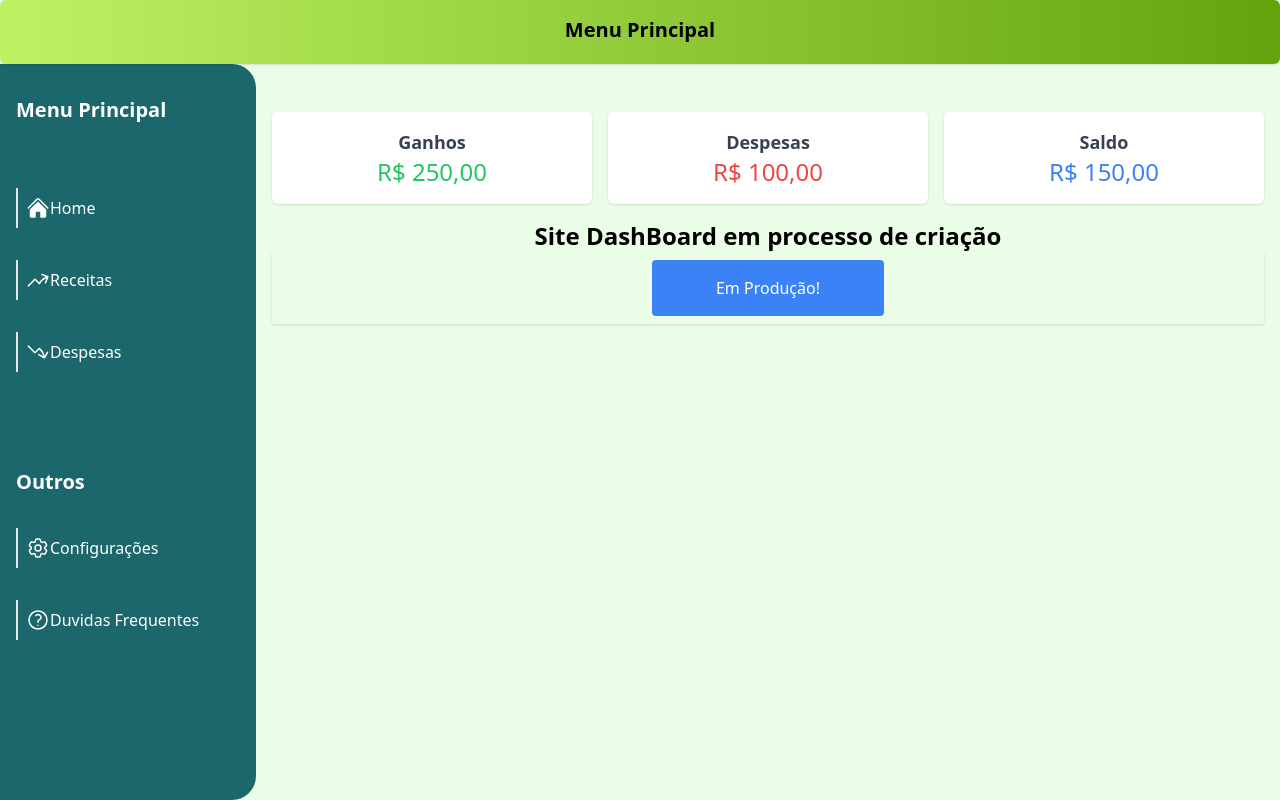
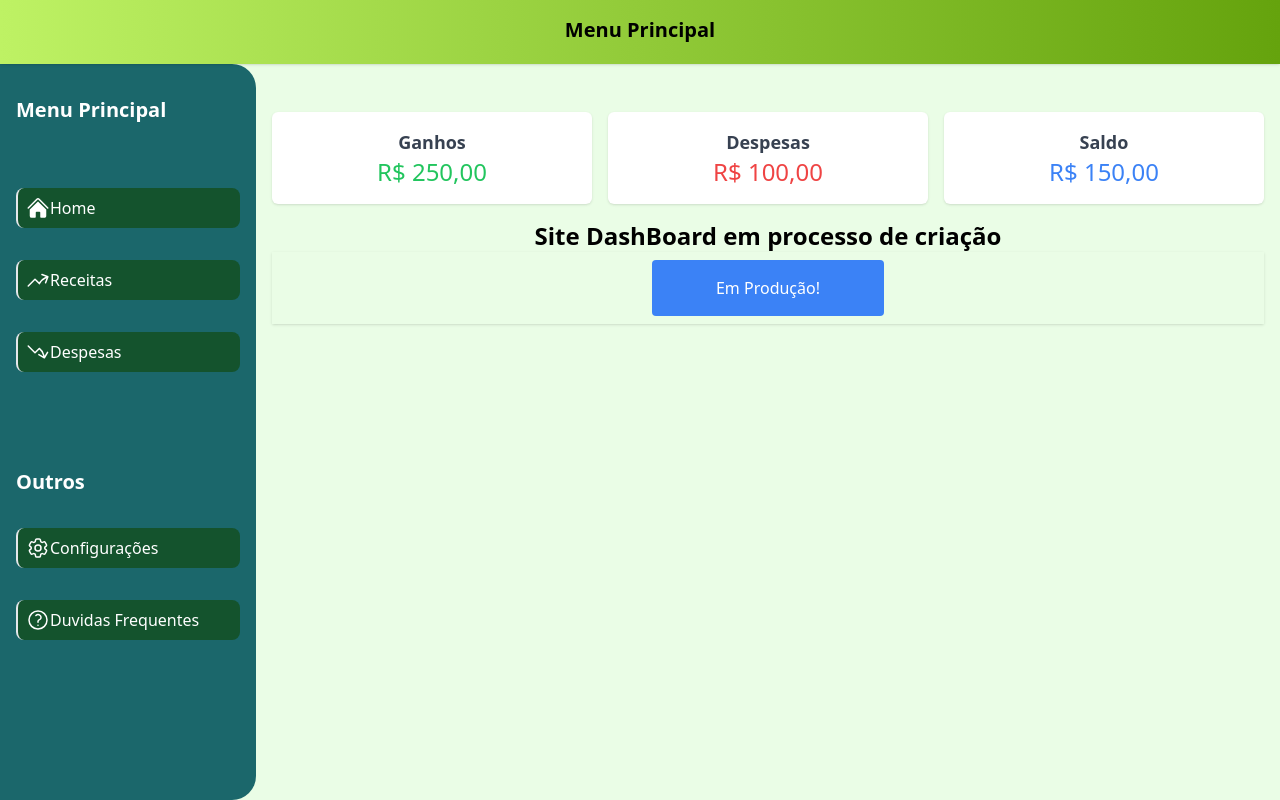
Before and after one commit to Gute-11/Financial_Dashboard_Panel, a React (Vite) app: page / in a window 1280 px wide. Built offline with nearby package versions, Linux system fonts and the light colour scheme.

Commit message:
melhorando SideBar

```diff
--- a/src/components/NavBar.jsx
+++ b/src/components/NavBar.jsx
@@ -1,6 +1,9 @@
 function NavBar() {
   return (
-    <header className="fixed top-0 left-0 w-full h-16 z-50 bg-gradient-to-r from-lime-300 to-lime-600 rounded-md shadow p-4">
+    <header
+      className="fixed top-0 left-0 w-full h-16 z-50 bg-gradient-to-r
+     from-lime-300 to-lime-600 shadow p-4"
+    >
       <h1 className="text-center text-xl font-bold">Menu Principal</h1>
     </header>
   );
--- a/src/components/SideBar.jsx
+++ b/src/components/SideBar.jsx
@@ -6,7 +6,11 @@ function SideBar() {
       </h2>
       <ul className="space-y-8">
         <li>
-          <a href="#" className="hover:text-gray-300 border-l-2 p-2 flex">
+          <a
+            href="#"
+            className="hover:text-white hover:bg-gray-900  bg-green-900 rounded-lg transition-all
+             duration-300 ease-linear cursor-pointer border-l-2 p-2 flex"
+          >
             <svg
               xmlns="http://www.w3.org/2000/svg"
               viewBox="0 0 24 24"
@@ -20,7 +24,11 @@ function SideBar() {
           </a>
         </li>
         <li>
-          <a href="#" className="hover:text-gray-300 border-l-2 p-2 flex">
+          <a
+            href="#"
+            className="hover:text-white hover:bg-gray-900  bg-green-900 rounded-lg transition-all
+             duration-300 ease-linear cursor-pointer border-l-2 p-2 flex"
+          >
             <svg
               xmlns="http://www.w3.org/2000/svg"
               viewBox="0 0 24 24"
@@ -37,7 +45,11 @@ function SideBar() {
           </a>
         </li>
         <li>
-          <a href="#" className="hover:text-gray-300 border-l-2 p-2 flex">
+          <a
+            href="#"
+            className="hover:text-white hover:bg-gray-900  bg-green-900 rounded-lg transition-all
+             duration-300 ease-linear cursor-pointer border-l-2 p-2 flex"
+          >
             <svg
               xmlns="http://www.w3.org/2000/svg"
               viewBox="0 0 24 24"
@@ -57,7 +69,11 @@ function SideBar() {
       <h2 className="text-xl font-semibold pt-24 pb-8">Outros</h2>
       <ul className="space-y-8">
         <li>
-          <a href="#" className="hover:text-gray-300 border-l-2 p-2 flex">
+          <a
+            href="#"
+            className="hover:text-white hover:bg-gray-900  bg-green-900 rounded-lg transition-all
+             duration-300 ease-linear cursor-pointer border-l-2 p-2 flex"
+          >
             <svg
               xmlns="http://www.w3.org/2000/svg"
               fill="none"
@@ -81,7 +97,11 @@ function SideBar() {
           </a>
         </li>
         <li>
-          <a href="#" className="hover:text-gray-300 border-l-2 p-2 flex">
+          <a
+            href="#"
+            className="hover:text-white hover:bg-gray-900  bg-green-900 rounded-lg transition-all
+             duration-300 ease-linear cursor-pointer border-l-2 p-2 flex"
+          >
             <svg
               xmlns="http://www.w3.org/2000/svg"
               fill="none"
```
